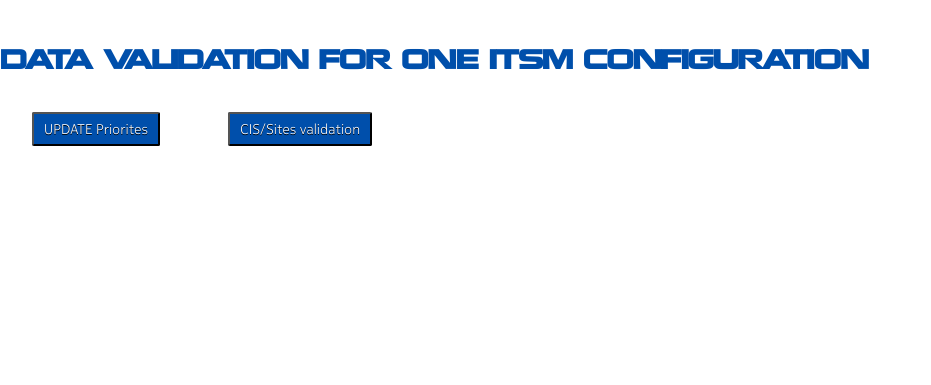
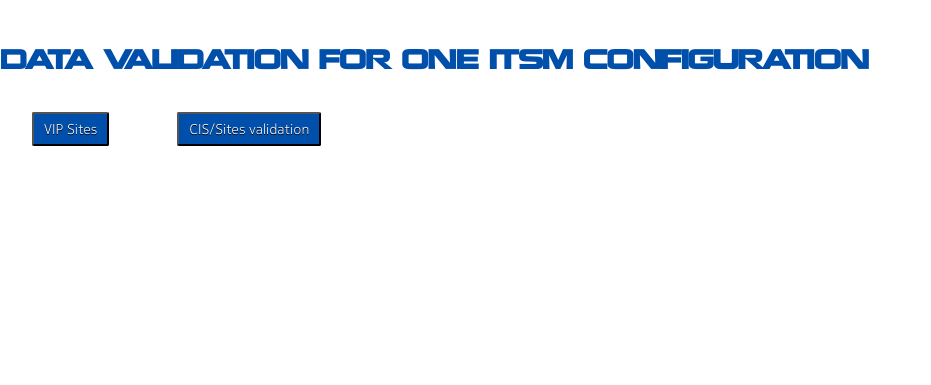
Before and after one commit to tabs11/login_example, a Flask app: page /cmdb in a window 1280 px wide; the page is wider, and only the part inside the window is pictured. Shown: the part 35-420 px from the top of that part, without its empty margins (0-931 px from the left). Run offline with Flask 2, Linux system fonts and the light colour scheme; the visitor is signed in with stand-in values (Sample User, id 1); some libraries are stand-ins or nearby versions.

Commit message:
Update cmdb_validation.html

```diff
--- a/templates/cmdb_validation.html
+++ b/templates/cmdb_validation.html
@@ -2,7 +2,7 @@
 {% block content %}
  <!-- Login Form -->
 <form class="button" align="right"action="/get_priorities" method="GET">
-      <button class="mybutton" name="forwardBtn" type="submit">UPDATE Priorites</button>
+      <button class="mybutton" name="forwardBtn" type="submit">VIP Sites</button>
 </form>
 <form class="button" align="right"action="/files" method="GET">
       <button class="mybutton" name="forwardBtn" type="submit">CIS/Sites validation</button>
```
